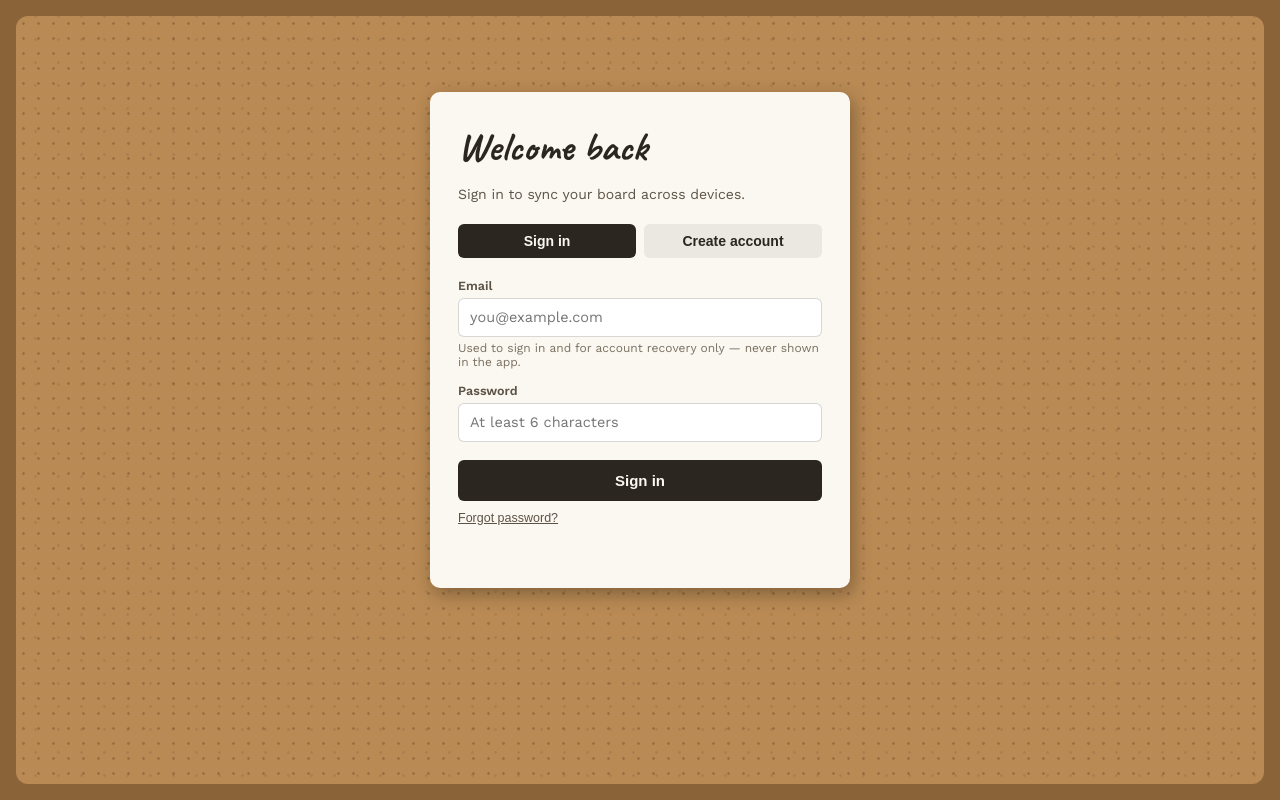
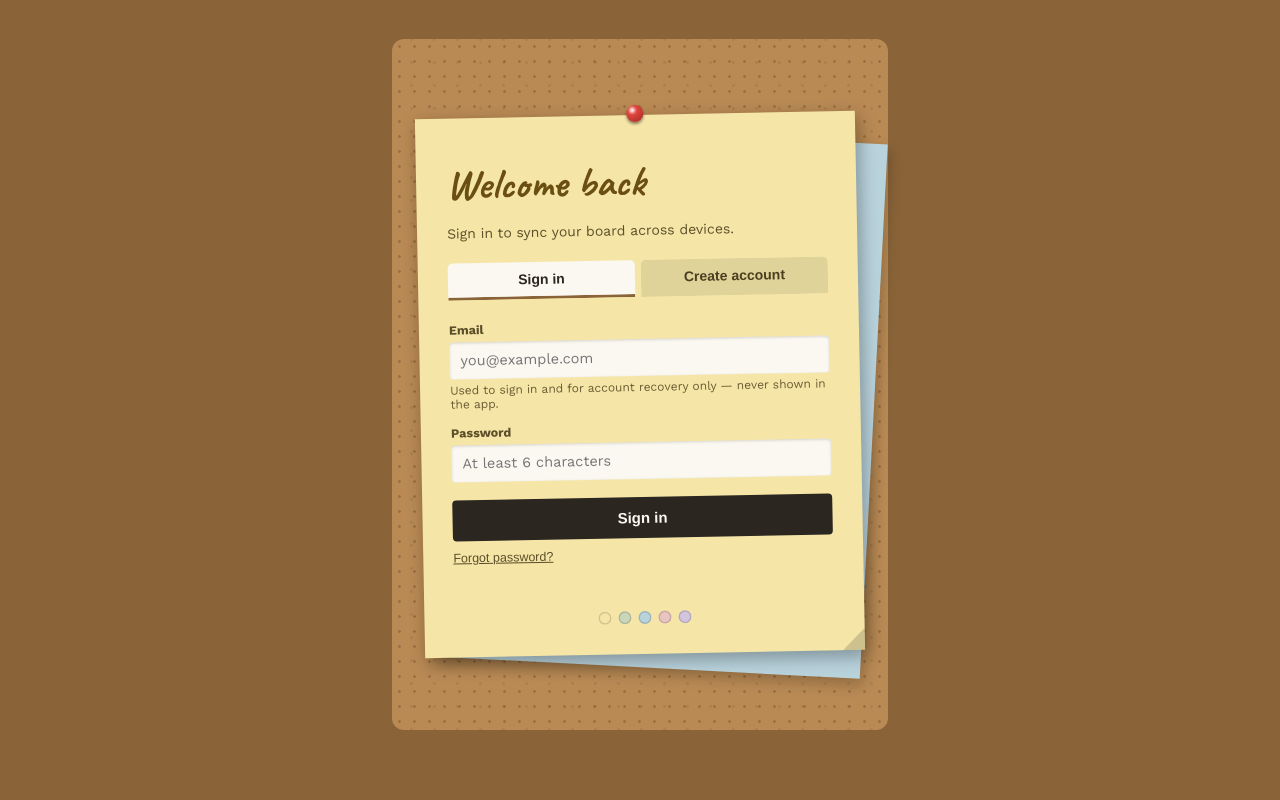
Before and after one commit to Anish-RS/Focus-Board, a plain HTML site: page login.html in a window 1280 px wide. Drawn offline with nearby package versions, Linux system fonts and the light colour scheme; no server answers.

Commit message:
Update login.html

```diff
--- a/login.html
+++ b/login.html
@@ -12,55 +12,95 @@
 <link rel="stylesheet" href="styles.css" />
 <script src="https://cdn.jsdelivr.net/npm/@supabase/supabase-js@2"></script>
 <style>
+  body { display: flex; align-items: center; justify-content: center; min-height: calc(100vh - 32px); }
+  .stb-login-stage {
+    position: relative;
+    width: 100%;
+    max-width: 440px;
+    margin: 48px auto;
+  }
+  /* a second note peeking out behind, so the login screen reads as "your board" and
+     not a generic auth form dropped on top of it */
+  .stb-login-stage::before {
+    content: "";
+    position: absolute;
+    top: 18px; left: 28px; right: -14px; bottom: -14px;
+    background: #B9D3DD;
+    transform: rotate(3deg);
+    box-shadow: 3px 6px 14px rgba(0,0,0,0.22);
+    z-index: 0;
+  }
   .stb-login-wrap {
-    max-width: 420px;
-    margin: 48px auto;
-    padding: 30px 28px 32px;
-    background: #FBF8F1;
+    position: relative;
+    z-index: 1;
+    padding: 34px 30px 30px;
+    background: #F5E6A8;
     color: #2B2620;
-    border-radius: 10px;
-    box-shadow: 3px 6px 18px rgba(0,0,0,0.3);
+    box-shadow: 3px 6px 18px rgba(0,0,0,0.32);
+    transform: rotate(-1.1deg);
+  }
+  .stb-login-pin {
+    position: absolute;
+    top: -10px; left: 50%;
+    transform: translateX(-50%);
+    width: 17px; height: 17px;
+    border-radius: 50%;
+    background: radial-gradient(circle at 35% 30%, #fff 0%, #e2453f 28%, #9c2a25 100%);
+    box-shadow: 0 2px 3px rgba(0,0,0,0.45);
+    z-index: 2;
+  }
+  .stb-login-fold {
+    position: absolute;
+    right: 0; bottom: 0;
+    width: 0; height: 0;
+    border-style: solid;
+    border-width: 0 0 22px 22px;
+    border-color: transparent transparent rgba(0,0,0,0.16) transparent;
   }
   .stb-login-wrap h1 {
     font-family: 'Caveat', cursive;
-    font-size: 40px;
+    font-size: 42px;
     font-weight: 700;
-    margin: 0 0 4px;
+    margin: 6px 0 4px;
+    color: #6B4E12;
   }
-  .stb-login-sub { font-size: 14px; color: #5c5346; margin-bottom: 22px; }
-  .stb-login-tabs { display: flex; gap: 8px; margin-bottom: 20px; }
+  .stb-login-sub { font-size: 14px; color: #5c4e28; margin-bottom: 22px; }
+  .stb-login-tabs { display: flex; gap: 6px; margin-bottom: 22px; }
   .stb-login-tab {
     flex: 1;
     padding: 9px;
     border: none;
-    border-radius: 6px;
-    background: rgba(43,38,32,0.08);
-    color: #2B2620;
+    border-radius: 5px 5px 0 0;
+    background: rgba(43,38,32,0.1);
+    color: #4a3f1f;
     font-weight: 600;
     font-size: 14px;
     cursor: pointer;
+    border-bottom: 3px solid transparent;
   }
-  .stb-login-tab.is-active { background: #2B2620; color: #FBF8F1; }
+  .stb-login-tab.is-active { background: #FBF8F1; color: #2B2620; border-bottom: 3px solid #8a6438; }
   .stb-field { margin-bottom: 14px; }
-  .stb-field label { display: block; font-size: 12.5px; font-weight: 600; margin-bottom: 5px; color: #5c5346; }
+  .stb-field label { display: block; font-size: 12.5px; font-weight: 700; margin-bottom: 5px; color: #5c4e28; }
   .stb-field input {
     width: 100%;
-    border: 1.5px solid rgba(43,38,32,0.18);
-    border-radius: 6px;
+    border: none;
+    border-radius: 4px;
     padding: 10px 11px;
     font-size: 14.5px;
     font-family: 'Work Sans', sans-serif;
+    background: #FBF8F1;
+    box-shadow: inset 0 1px 3px rgba(0,0,0,0.15);
   }
-  .stb-field input:focus { outline: none; border-color: #8a6438; }
-  .stb-field-hint { font-size: 12px; margin-top: 4px; color: #7a7061; }
-  .stb-field-hint.is-bad { color: #9c2a25; }
-  .stb-field-hint.is-good { color: #3A4B24; }
+  .stb-field input:focus { outline: 2px solid #8a6438; outline-offset: 1px; }
+  .stb-field-hint { font-size: 12px; margin-top: 4px; color: #6b5c33; }
+  .stb-field-hint.is-bad { color: #9c2a25; font-weight: 600; }
+  .stb-field-hint.is-good { color: #3A4B24; font-weight: 600; }
   .stb-login-submit {
     width: 100%;
     background: #2B2620;
     color: #FBF8F1;
     border: none;
-    border-radius: 6px;
+    border-radius: 4px;
     padding: 12px;
     font-size: 15px;
     font-weight: 700;
@@ -68,17 +108,24 @@
     margin-top: 4px;
   }
   .stb-login-submit:hover { background: #453d32; }
-  .stb-login-msg { font-size: 13px; margin-top: 12px; min-height: 18px; color: #6B322A; }
+  .stb-login-msg { font-size: 13px; margin-top: 12px; min-height: 18px; color: #6B322A; font-weight: 600; }
   .stb-login-forgot {
     background: none; border: none; text-decoration: underline; font-size: 12.5px;
-    color: #5c5346; cursor: pointer; padding: 0; margin-top: 10px;
+    color: #5c4e28; cursor: pointer; padding: 0; margin-top: 10px;
   }
-  .stb-login-trial-note { font-size: 12.5px; color: #7a7061; margin-top: 18px; text-align: center; }
+  .stb-login-trial-note { font-size: 12.5px; color: #6b5c33; margin-top: 18px; text-align: center; }
+  .stb-login-swatches { display: flex; gap: 7px; justify-content: center; margin-top: 18px; }
+  .stb-login-swatches span {
+    width: 13px; height: 13px; border-radius: 50%; display: inline-block;
+    box-shadow: inset 0 0 0 1.5px rgba(0,0,0,0.15);
+  }
 </style>
 </head>
 <body>
-<div class="stb-root" style="max-width:none;">
+<div class="stb-root" style="max-width:none; min-height:auto; display:flex; align-items:center; justify-content:center;">
+  <div class="stb-login-stage">
   <div class="stb-login-wrap">
+    <span class="stb-login-pin"></span>
     <h1 id="stb-login-heading">Welcome back</h1>
     <p class="stb-login-sub" id="stb-login-sub">Sign in to sync your board across devices.</p>
 
@@ -90,7 +137,7 @@
     <form id="stb-login-form">
       <div class="stb-field" id="stb-field-username" style="display:none;">
         <label for="stb-username">Username</label>
-        <input type="text" id="stb-username" placeholder="e.g. anish_s" autocomplete="off" maxlength="20" />
+        <input type="text" id="stb-username" placeholder="e.g. sam_92" autocomplete="off" maxlength="20" />
         <div class="stb-field-hint" id="stb-username-hint">Shown instead of your email. 3-20 characters, letters/numbers/underscore, must be unique.</div>
       </div>
       <div class="stb-field">
@@ -108,6 +155,15 @@
     </form>
 
     <p class="stb-login-trial-note" id="stb-trial-note">New accounts start with a 30-day free trial. No card needed.</p>
+    <div class="stb-login-swatches" aria-hidden="true">
+      <span style="background:#F5E6A8;"></span>
+      <span style="background:#C9D6B8;"></span>
+      <span style="background:#B9D3DD;"></span>
+      <span style="background:#E8C5C0;"></span>
+      <span style="background:#D3C5DE;"></span>
+    </div>
+    <span class="stb-login-fold"></span>
+  </div>
   </div>
 </div>
 
@@ -148,7 +204,8 @@
   }
   tabSignin.addEventListener("click", function () { setMode("signin"); });
   tabSignup.addEventListener("click", function () { setMode("signup"); });
-  setMode("signin");
+  var params = new URLSearchParams(window.location.search);
+  setMode(params.get("signup") ? "signup" : "signin");
 
   usernameInput.addEventListener("input", function () {
     usernameOk = false;
```
